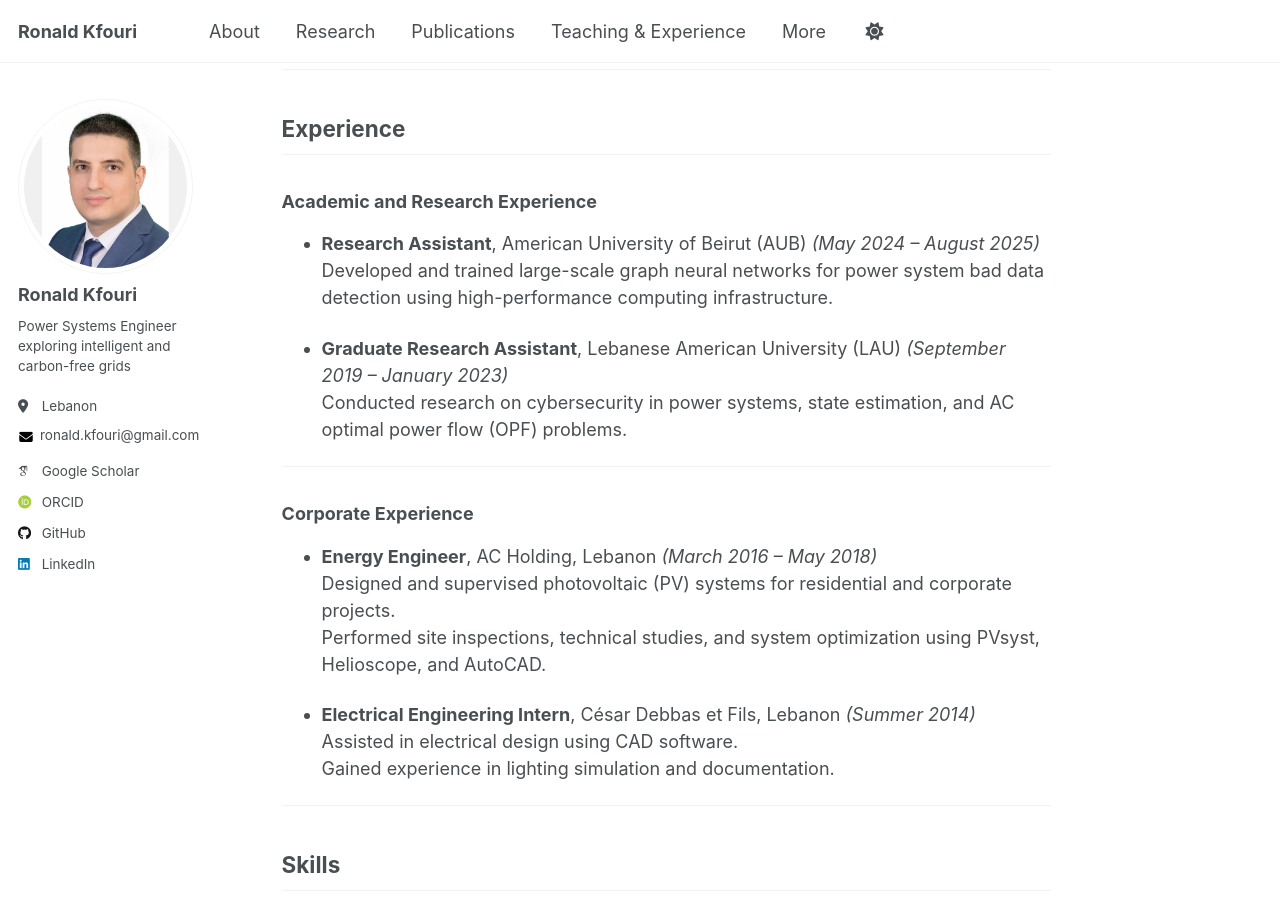
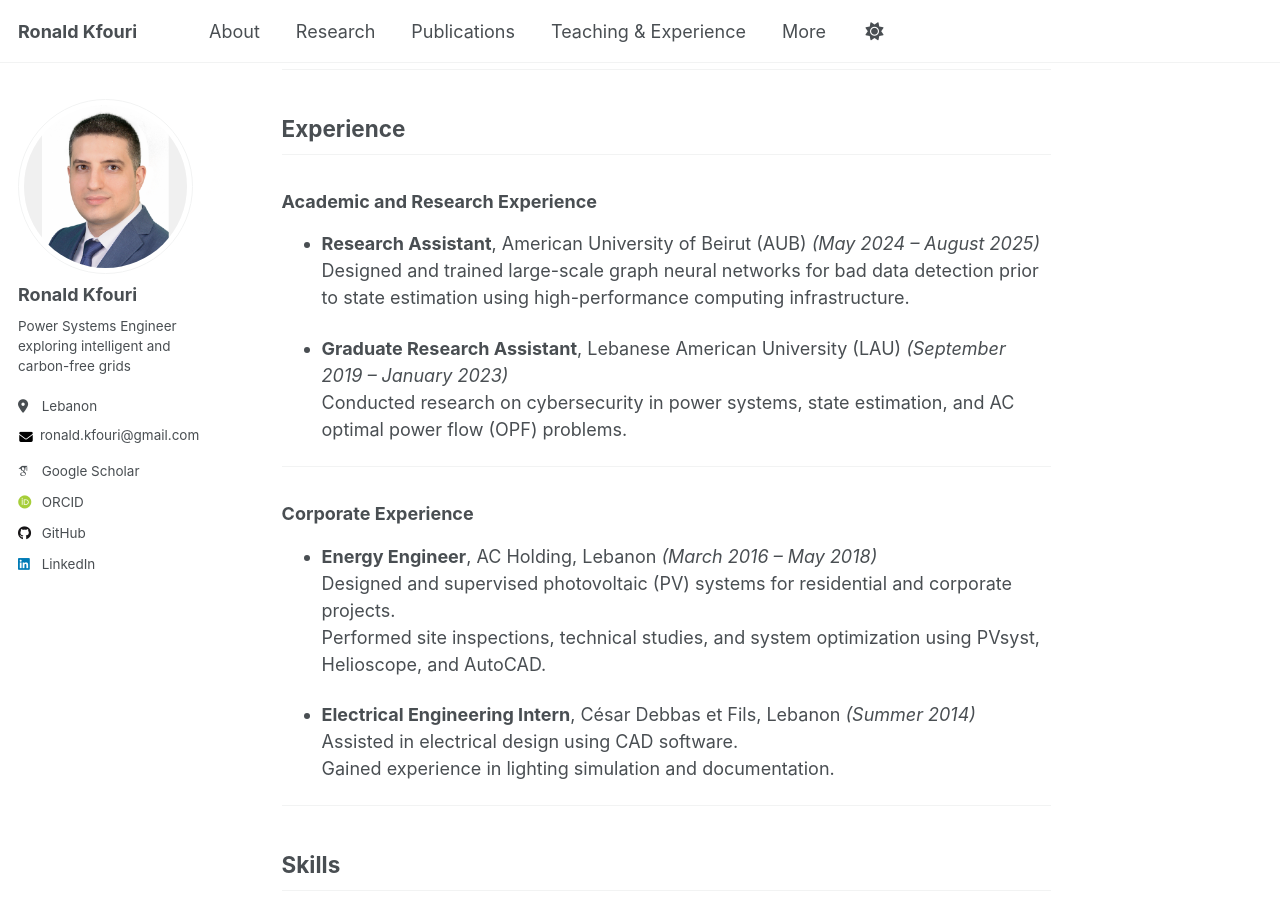
Before and after one commit to RonaldKfouri/RonaldKfouri.github.io, a Jekyll site: the page built from _pages/about.md, in a window 1280 px wide and 900 px high, scrolled down 2567 px. Built offline with Jekyll 4.4.1, drawn with Linux system fonts in a browser that asks for light colours; some web fonts are replaced; a script that is not in the unit is left out.

Commit message:
Update about.md

```diff
--- a/_pages/about.md
+++ b/_pages/about.md
@@ -106,7 +106,7 @@ Courses taught:
 ### Academic and Research Experience
 
 - **Research Assistant**, American University of Beirut (AUB) *(May 2024 – August 2025)*
-  Developed and trained large-scale graph neural networks for power system bad data detection using high-performance computing infrastructure.
+  Designed and trained large-scale graph neural networks for bad data detection prior to state estimation using high-performance computing infrastructure.
 
 - **Graduate Research Assistant**, Lebanese American University (LAU) *(September 2019 – January 2023)*
   Conducted research on cybersecurity in power systems, state estimation, and AC optimal power flow (OPF) problems.
```
